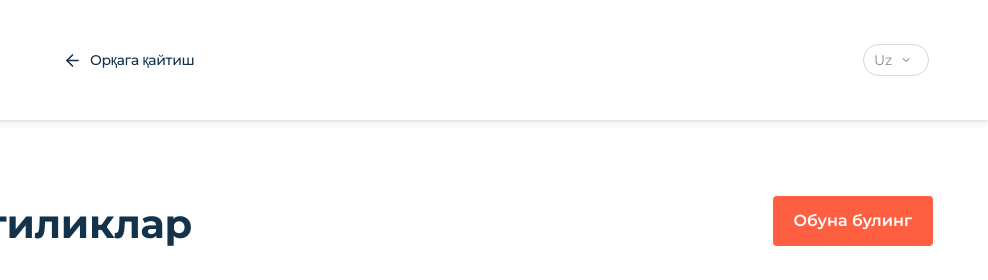
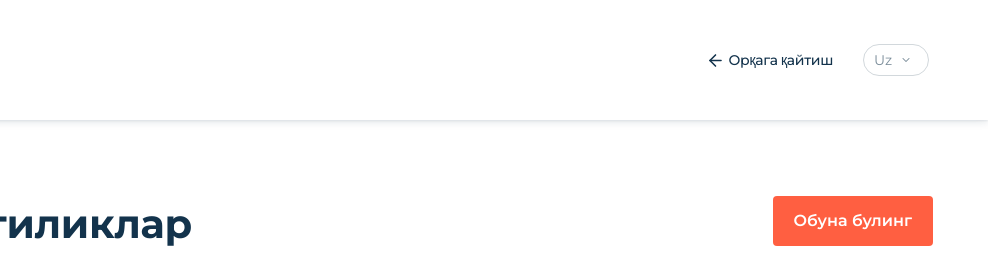
Before and after one commit to Bekzod-M/avlod-academy.github.io, a plain HTML site: page news.html in a window 1280 px wide. Shown: the top 280 px of the page, 292-1280 px from the left. Drawn offline with Linux system fonts and the light colour scheme.

Commit message:
Update style.css

```diff
--- a/css/style.css
+++ b/css/style.css
@@ -267,14 +267,15 @@ button,
 	border-radius: 0;
 	padding: 8px 0;
 }
-.header .list.back li a{
-	display: flex;
-	align-items: center;
+.header .list.back li{
+	text-align: right;
 }
 .header .list.back .feather {
 	width: 19px;
 	height: 19px;
-	margin-right: 8px;
+	position: relative;
+	top: 5px;
+	right: 4px;
 }
 .header .list li a:hover{
 	color: var(--primary);
```
